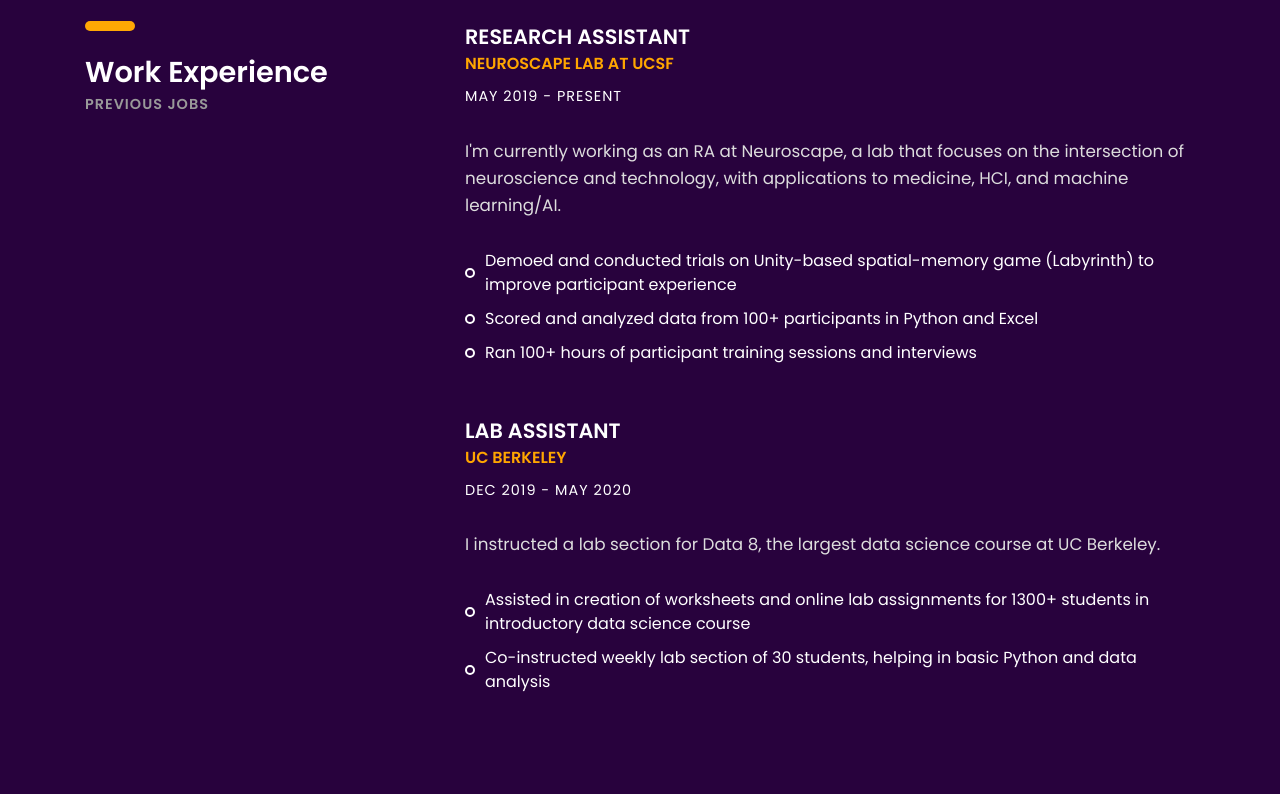
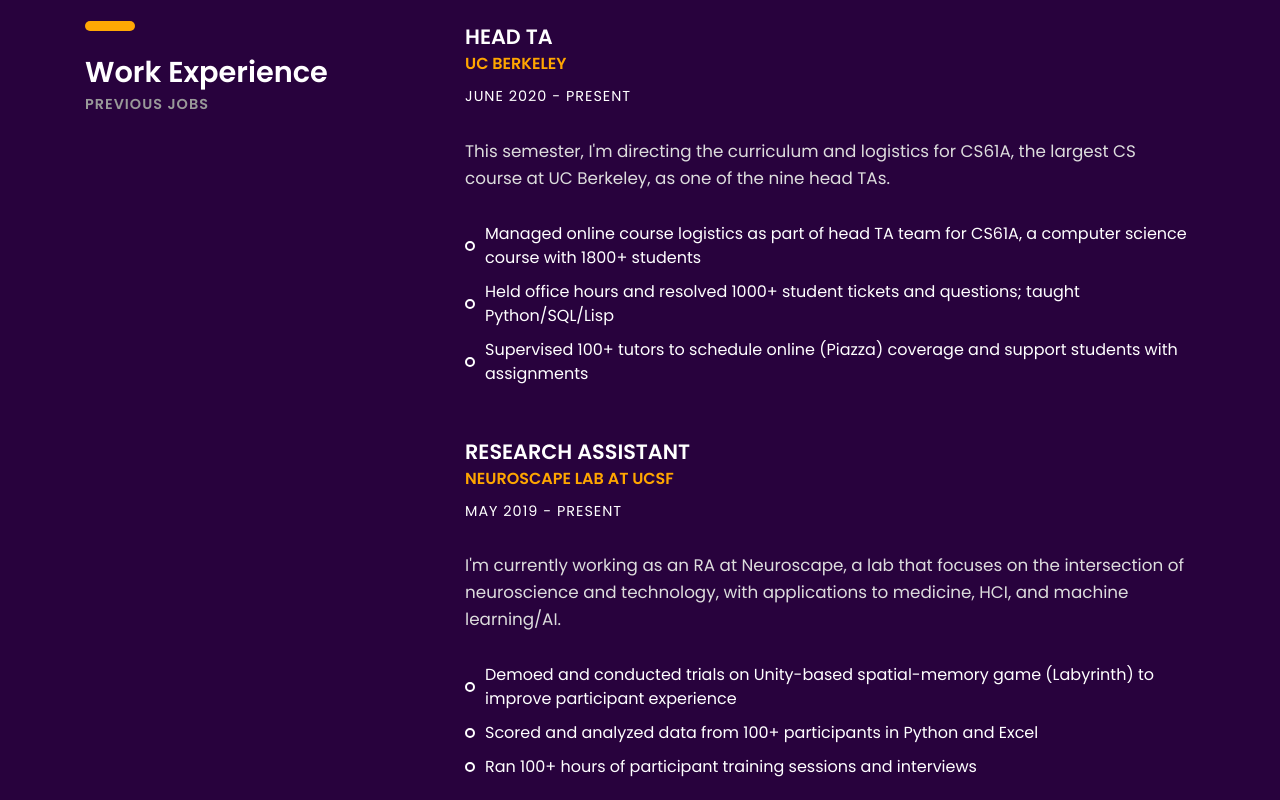
Before and after one commit to berlin-with0ut-return/sfan95.github.io, a plain HTML site: page index.html in a window 1280 px wide. Shown: the part 4020-4820 px from the top of the page. Drawn offline with Linux system fonts and the light colour scheme; files whose address does not match are found by name.

Commit message:
fixed experience

```diff
--- a/index.html
+++ b/index.html
@@ -248,6 +248,18 @@
 				<div class="col-sm-8">
 
 					<div class="experience margin-b-50">
+						<h4><b>HEAD TA</b></h4>
+						<h5 class="font-yellow"><b>UC BERKELEY</b></h5>
+						<h6 class="margin-t-10">JUNE 2020 - PRESENT</h6>
+						<p class="font-semi-white margin-tb-30">This semester, I'm directing the curriculum and logistics for CS61A, the largest CS course at UC Berkeley, as one of the nine head TAs.</p>
+						<ul class="list margin-b-30">
+							<li>Managed online course logistics as part of head TA team for CS61A, a computer science course with 1800+ students</li>
+							<li>Held office hours and resolved 1000+ student tickets and questions; taught Python/SQL/Lisp</li>
+							<li>Supervised 100+ tutors to schedule online (Piazza) coverage and support students with assignments</li>
+						</ul>
+					</div><!-- experience -->
+
+					<div class="experience margin-b-50">
 						<h4><b>RESEARCH ASSISTANT</b></h4>
 						<h5 class="font-yellow"><b>NEUROSCAPE LAB AT UCSF</b></h5>
 						<h6 class="margin-t-10">MAY 2019 - PRESENT</h6>
```
